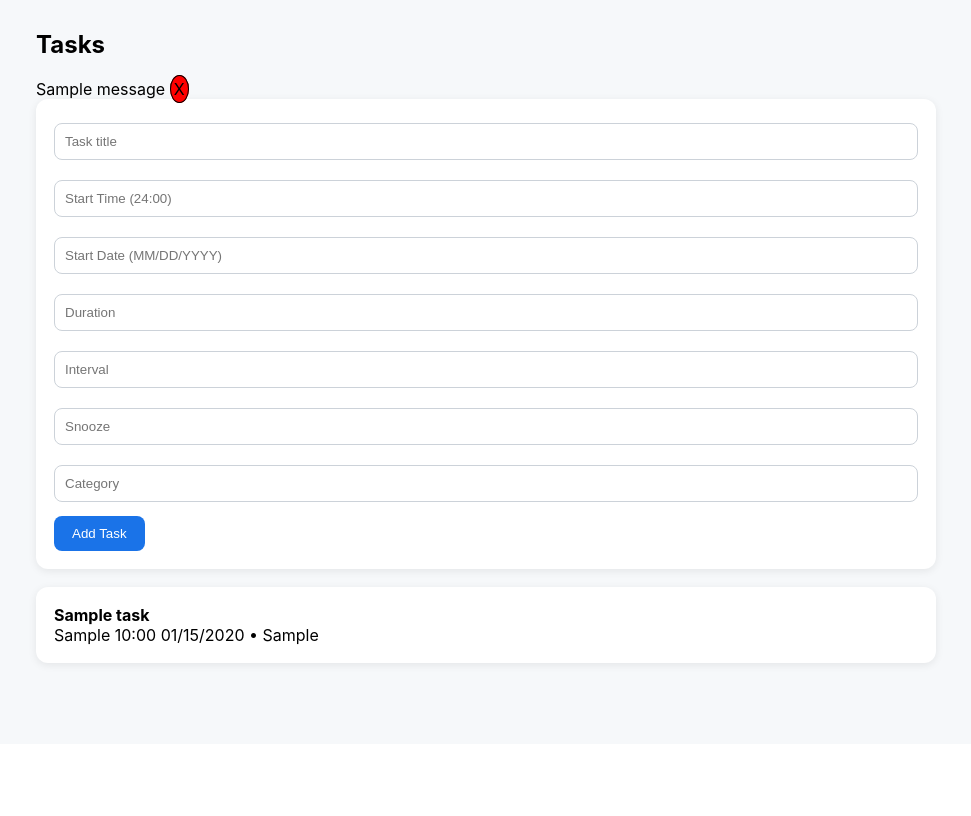
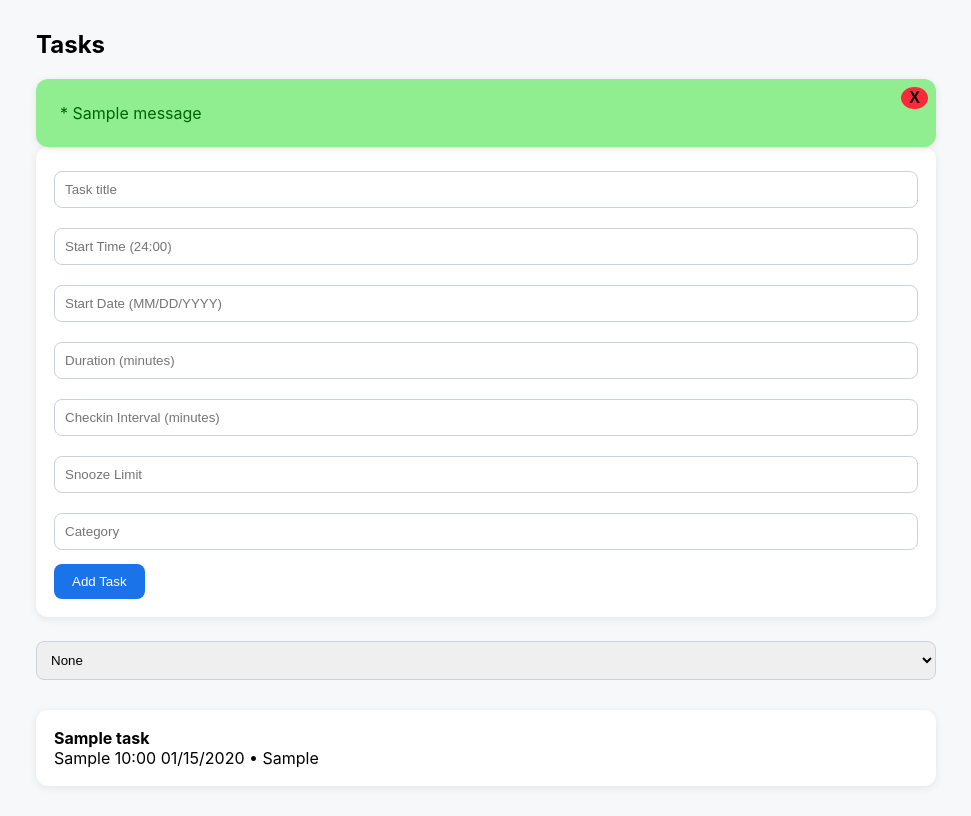
Before and after one commit to bdadams03/cs5490_capstone1_time_management_app, a Flask app: page /tasks in a window 1280 px wide. Shown: the part 56-872 px from the top of the page, without its empty margins (154-1125 px from the left). Before the commit the page ends 725 px from the top, so only its background shows below. Run offline with Flask 3, Linux system fonts and the light colour scheme; tables that the repository leaves empty hold one stand-in row (values such as "Sample post"); one stand-in notice (Sample message) is shown.

Commit message:
Refined error catching on tasks input. Added and refined sorting dropdown mechanics to multiple tabs. Refined visuals of some pages.

```diff
--- a/app.py
+++ b/app.py
@@ -1,5 +1,5 @@
 
-from flask import Flask, render_template, request, redirect, send_file, flash # pyright: ignore[reportMissingImports]
+from flask import Flask, render_template, request, redirect, send_file, flash, url_for # pyright: ignore[reportMissingImports]
 from apscheduler.schedulers.background import BackgroundScheduler # pyright: ignore[reportMissingImports]
 from database import SessionLocal
 from sqlalchemy import desc
@@ -11,6 +11,7 @@ app = Flask(__name__)
 app.secret_key = secrets.token_hex(16) #DEVONLY: generates random 32 character hex key (needed for flash)
 
 navbar={'/':'Home','/tasks':'Tasks','/analytics':'Analytics','/weekly':'Weekly','/export':'Export','/import':'Import'}
+
 
 def focus_check():
     session=SessionLocal()
@@ -32,13 +33,15 @@ scheduler.start()
 @app.route("/")
 def home():
     s=SessionLocal()
+
+    selected = request.args.get('filter', 'none')
+
+
     now=datetime.datetime.today()
     tasks=s.query(Task).filter(Task.start_date==now.date()).order_by(Task.start_time).all()
-    alphalist = []
-    for t in tasks:
-        alphalist.append(t)
-    category_sort = sorted(alphalist, key=lambda Task: Task.category)
-    selected = request.args.get('filter', 'none')
+
+    category_sort = sorted(tasks, key=lambda Task: Task.category)
+
     if selected == 'category':
         items = category_sort
     else:
@@ -47,46 +50,81 @@ def home():
 
 @app.route("/tasks",methods=["GET","POST"])
 def tasks():
-    s=SessionLocal()
-    if request.method=="POST":
-        title=request.form.get('title', '').strip()
-        start_time_string=request.form.get('start_time', '').strip()
-        start_date_string=request.form.get('start_date', '').strip()
-        duration_minutes=request.form.get('duration', '').strip()
-        checkin_interval=request.form.get('interval', '').strip()
-        snooze_limit=request.form.get('snooze', '').strip()
-        category=request.form.get('category', '').strip()
+    s = SessionLocal()
+
+    selected = request.args.get('filter', 'none')
+
+    tasks=s.query(Task).order_by(Task.start_date).all()
+
+    category_sort = sorted(tasks, key=lambda t: t.category)
+    title_sort = sorted(tasks, key=lambda t: t.title)
+
+    if selected == 'category':
+        items=category_sort
+    elif selected == 'title':
+        items = title_sort
+    else:
+        items = tasks
+
+    if request.method == "POST":
+        title = request.form.get('title', '').strip()
+        start_time_string = request.form.get('start_time', '').strip()
+        start_date_string = request.form.get('start_date', '').strip()
+        duration_minutes = request.form.get('duration', '').strip()
+        checkin_interval = request.form.get('interval', '').strip()
+        snooze_limit = request.form.get('snooze', '').strip()
+        category = request.form.get('category', '').strip()
+
+        error = []
+
+        if not title:
+            error.append("Task Title is required.")
+
+        try:
+            start_time = datetime.datetime.strptime(start_time_string, '%H:%M').time()
+        except(ValueError, TypeError):
+            error.append("Invalid time format. Please use HH:MM (24-hour format).")
+
+        try:
+            start_date = datetime.datetime.strptime(start_date_string, '%m/%d/%Y').date()
+        except(ValueError, TypeError):
+            error.append("Invalid date format. Please use MM/DD/YYYY.")
+
+        if not duration_minutes:
+            error.append("Duration is required.")
+
+        try:
+            duration_val = int(duration_minutes)
+        except ValueError:
+            error.append("Duration (minutes) must be an integer.")
+
+        if not checkin_interval:
+            error.append("Checkin Interval is required.")
+
+        try:
+            interval_val = int(checkin_interval)
+        except ValueError:
+            error.append("Checkin Interval (minutes) must be an integer.")
+
+        if not snooze_limit:
+            error.append("Snooze Limit is required.")
+
+        try:
+            snooze_val = int(checkin_interval)
+        except ValueError:
+            error.append("Snooze Limit must be an integer.")
+
+        if category == '':
+            error.append("Category is required.")
 
 
-        error = None
-
-        if not title:
-            error = "Task title is required."
-
-        if not error:
-            try:
-                start_time = datetime.datetime.strptime(start_time_string, '%H:%M').time()
-            except (ValueError, TypeError):
-                error = "Invalid time format. Please Use HH:MM (24-hour format)."
-
-        if not error:
-            try:
-                start_date = datetime.datetime.strptime(start_date_string, '%m/%d/%Y').date()
-            except (ValueError, TypeError):
-                error = "Invalid date format. Please use MM/DD/YYYY."
-
-        if not error:
-            try:
-                duration_val = int(duration_minutes) if duration_minutes else None
-                interval_val = int(checkin_interval) if checkin_interval else None
-                snooze_val = int(snooze_limit) if snooze_limit else None
-            except ValueError:
-                error = "Duration (minutes), checkin interval (minutes), and snooze limit (minutes) must be integers."
-
         if error:
-            flash(error, 'error')
-            return (render_template("tasks.html",
-                                   tasks=s.query(Task).all(),
+            cleaned_errors = [e.strip() for e in error]
+            error_string = '\n'.join(cleaned_errors).strip()
+            flash(error_string, 'error')
+            return render_template("tasks.html",
+                                   items = items,
+                                   selected=selected,
                                    title=title,
                                    start_date=start_date_string,
                                    start_time=start_time_string,
@@ -94,10 +132,10 @@ def tasks():
                                    checkin_interval=checkin_interval,
                                    snooze_limit=snooze_limit,
                                    category=category,
-                                   navbar=navbar))
+                                   navbar=navbar)
 
 
-        t=Task(
+        t = Task(
             title=title,
             weekday=start_date.strftime('%a'),
             start_time=start_time,
@@ -107,15 +145,19 @@ def tasks():
             snooze_limit=snooze_val,
             category=category
         )
-        s.add(t); s.commit()
-        flash("Task added sucessfully")
-        return redirect("/tasks")
-    items=s.query(Task).all()
-    return render_template("tasks.html",tasks=items,navbar=navbar)
+        s.add(t)
+        s.commit()
+        flash("Task added successfully", 'success')
+
+        return redirect(url_for('tasks', filter=selected))
+
+    return render_template("tasks.html",items=items,selected=selected,navbar=navbar)
+
 
 @app.route("/analytics")
 def analytics():
     s=SessionLocal()
+    selected = request.args.get('filter', 'none')
     hist=s.query(TaskHistory).all()
     totals={}
     for h in hist:
@@ -126,9 +168,13 @@ def analytics():
     tasks=s.query(Task).filter(Task.start_date >= thirtyago.date(), Task.start_date <= now.date()).order_by(desc(Task.start_date)).all()
     data=[]
     for t in tasks:
-        data.append((t.title,totals.get(t.id,0),t.start_date))
-
-    return render_template("analytics.html",data=data,streak=5,consistency="80%",navbar=navbar)
+        data.append((t.title,totals.get(t.id,0),t.start_date,t.category)) ##spot
+    category_sort = sorted(data, key=lambda tup: tup[3])
+    if selected == 'category':
+        items = category_sort
+    else:
+        items = data
+    return render_template("analytics.html",data=data,streak=5,consistency="80%",navbar=navbar,items=items,selected=selected)
 
 @app.route("/weekly")
 def weekly():
--- a/static/style.css
+++ b/static/style.css
@@ -7,4 +7,47 @@ body { font-family: Inter, Arial; background: #f6f8fa; margin: 0; }
 .card { background: #fff; padding: 18px; border-radius: 12px; margin-bottom: 18px; box-shadow: 0 2px 8px rgba(0,0,0,0.08); }
 input, select { width: 100%; padding: 10px; margin: 6px 0 14px; border: 1px solid #ccd2d9; border-radius: 8px; }
 button { background: #1a73e8; color: white; padding: 10px 18px; border: none; border-radius: 8px; cursor: pointer; }
-x_button { background: red; color: black; padding: 3px; border: 1px solid black; border-radius: 50%; cursor: pointer; }
+.btn-close {background: red; color: black; padding: 3px 8px; border: 1px solid black; border-radius: 50%; cursor: pointer; font-weight: bold; font-size: 1rem; line-height: 1; display: inline-flex; align-items: center; justify-content: center; user-select: none;}
+.alert{
+    position: relative;
+    padding: 1.5rem 1.5rem 1.5rem 1.5rem;
+    border-radius: 12px;
+    box-shadow: 0 2px 8px rgba(0,0,0,0.08)
+}
+
+.alert .btn-close{
+    position: absolute;
+    top:0.5rem;
+    right: 0.5rem;
+    background: #ff2839;
+    color: black;
+    padding: 3px 8px;
+    border: none;
+    border-radius: 50%;
+    cursor: pointer;
+    font-weight: bold;
+    font-size: 1rem;
+    line-height: 1;
+    display: inline-flex;
+    align-items: center;
+    justify-content: center;
+    user-select: none;
+}
+
+.alert .btn-close:hover{
+    background: darkred;
+    color: white;
+}
+
+.alert-error{
+    background-color: #f8d7da;
+    color: #8f2029;
+    border-color: 1px solid #f5c2c7;
+    position: relative;
+}
+
+.alert-success{
+    background-color: lightgreen;
+    color: darkgreen;
+    border-color: green;
+}
--- a/templates/tasks.html
+++ b/templates/tasks.html
@@ -8,26 +8,35 @@
 {% with messages = get_flashed_messages(with_categories=true) %}
     {% if messages %}
         {% for category, message in messages %}
-            <div class="alert alert-{{ category }} alert-dismissable fade show" role="alert">
-                {{ message }}
-                <x_button type="button" data-bs-dismiss="alert">X</x_button>
+            <div class="alert alert-{{ category }} alert-dismissible fade show" role="alert">
+                * {{ message|replace('\n', '<br> * ')|safe }}
+                <button type="button" class="btn-close" data-bs-dismiss="alert" aria-label="Close">X</button>
             </div>
         {% endfor %}
     {% endif %}
+
 {% endwith %}
 
 <form method="POST" class="card">
     <input name="title" placeholder="Task title" value="{{ title|default('') }}">
     <input name="start_time" placeholder="Start Time (24:00)" value="{{ start_time|default('') }}">
     <input name="start_date" placeholder="Start Date (MM/DD/YYYY)" value="{{ start_date|default('') }}">
-    <input name="duration" placeholder="Duration" value="{{ duration|default('') }}">
-    <input name="interval" placeholder="Interval" value="{{ interval|default('') }}">
-    <input name="snooze" placeholder="Snooze" value="{{ snooze|default('') }}">
+    <input name="duration" placeholder="Duration (minutes)" value="{{ duration_minutes|default('') }}">
+    <input name="interval" placeholder="Checkin Interval (minutes)" value="{{ checkin_interval|default('') }}">
+    <input name="snooze" placeholder="Snooze Limit" value="{{ snooze_limit|default('') }}">
     <input name="category" placeholder="Category" value="{{ category|default('') }}">
     <button>Add Task</button>
 </form>
 
-{% for t in tasks %}
+<form method="GET">
+    <select name="filter" onchange="this.form.submit()">
+        <option value="none" {% if selected == 'none' %}selected{% endif %}>None</option>
+        <option value ="category" {% if selected == 'category' %}selected{% endif %}>Category</option>
+        <option value="title" {% if selected == 'title' %}selected{% endif %}>Title</option>
+    </select>
+</form>
+
+{% for t in items %}
 <div class="card"><strong>{{t.title}}</strong><br>{{t.weekday}} {{t.start_time.strftime('%H:%M')}} {{t.start_date.strftime('%m/%d/%Y')}} • {{t.category}}</div>
 {% endfor %}
 </div></body></html>
```
Also changed, not shown: templates/analytics.html (+12 -2 lines).
